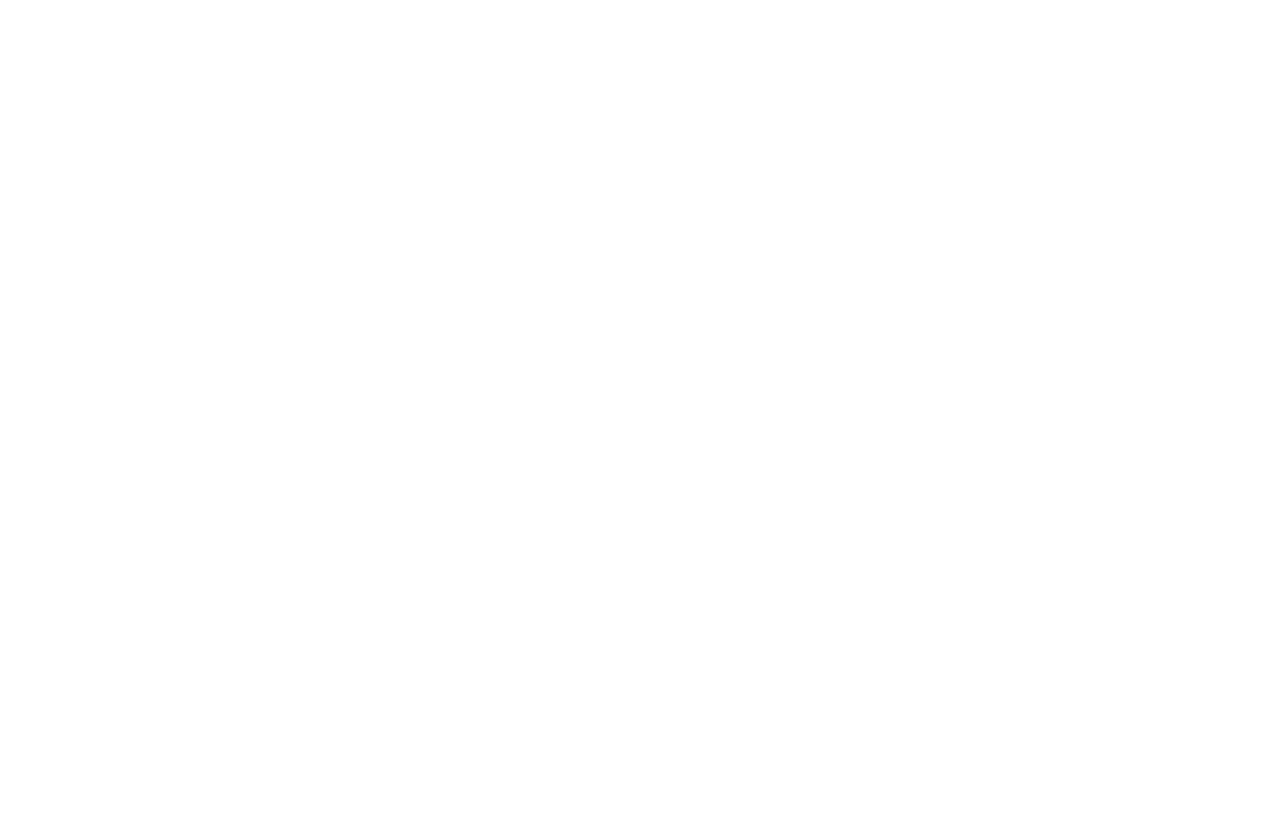
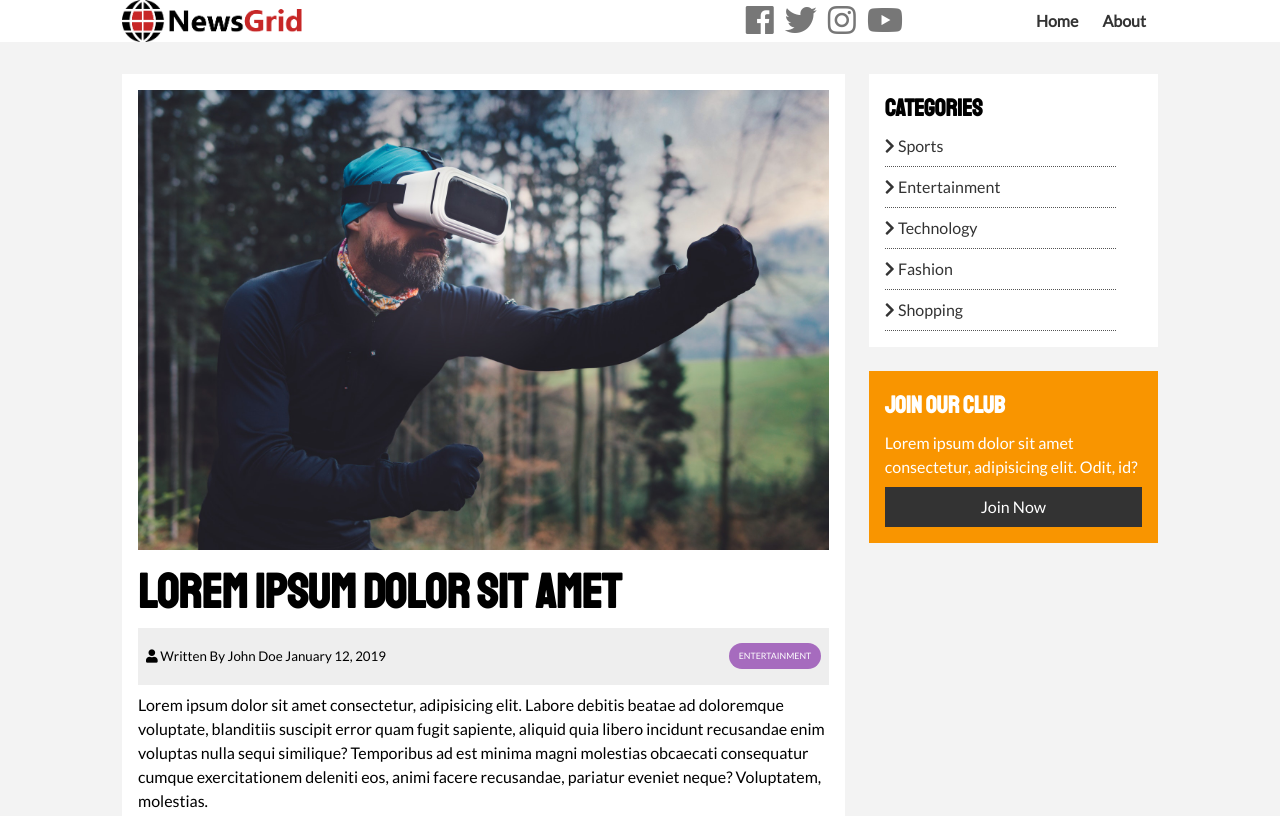
Before and after one commit to sivadathdev/NewsGrid, a plain HTML site: page article.html in a window 1280 px wide. Shown: the top 816 px of the page. Drawn offline with Linux system fonts and the light colour scheme.

Commit message:
All pages done

```diff
--- a/article.html
+++ b/article.html
@@ -0,0 +1,123 @@
+<!DOCTYPE html>
+<html lang="en">
+  <head>
+    <meta charset="UTF-8" />
+    <meta http-equiv="X-UA-Compatible" content="IE=edge" />
+    <meta name="viewport" content="width=device-width, initial-scale=1.0" />
+    <link
+      rel="stylesheet"
+      href="https://use.fontawesome.com/releases/v5.6.3/css/all.css"
+      integrity="sha384-UHRtZLI+pbxtHCWp1t77Bi1L4ZtiqrqD80Kn4Z8NTSRyMA2Fd33n5dQ8lWUE00s/"
+      crossorigin="anonymous"
+    />
+    <link
+      href="https://fonts.googleapis.com/css?family=Lato|Staatliches"
+      rel="stylesheet"
+    />
+    <link rel="stylesheet" href="css/styles.css" />
+    <link
+      rel="stylesheet"
+      media="screen and (max-width: 768px)"
+      href="css/mobile.css"
+    />
+    <title>NewsGrid | About</title>
+  </head>
+  <body>
+    <nav id="main-nav">
+      <div class="container">
+        <img src="./img/logo.png" alt="Logo" class="logo" />
+        <div class="social">
+          <a href="http://facebook.com" target="_blank"
+            ><i class="fab fa-facebook fa-2x"></i
+          ></a>
+          <a href="http://twitter.com" target="_blank"
+            ><i class="fab fa-twitter fa-2x"></i
+          ></a>
+          <a href="http://instagram.com" target="_blank"
+            ><i class="fab fa-instagram fa-2x"></i
+          ></a>
+          <a href="http://youtube.com" target="_blank"
+            ><i class="fab fa-youtube fa-2x"></i
+          ></a>
+        </div>
+        <ul>
+          <li><a href="index.html">Home</a></li>
+          <li><a href="about.html">About</a></li>
+        </ul>
+      </div>
+    </nav>
+
+    <!-- Articles -->
+    <section id="article">
+      <div class="container">
+        <div class="page-container">
+          <article class="card">
+            <img src="img/articles/ent1.jpg" alt="">
+            <h1 class="l-heading">Lorem ipsum dolor sit amet</h1>
+            <div class="meta">
+              <small>
+                <i class="fas fa-user"></i> Written By John Doe January 12, 2019
+              </small>
+              <div class="category category-ent">Entertainment</div>
+            </div>
+            <p>Lorem ipsum dolor sit amet consectetur, adipisicing elit. Labore debitis beatae ad doloremque voluptate, blanditiis suscipit error quam fugit sapiente, aliquid quia libero incidunt recusandae enim voluptas nulla sequi similique? Temporibus ad est minima magni molestias obcaecati consequatur cumque exercitationem deleniti eos, animi facere recusandae, pariatur eveniet neque? Voluptatem, molestias.</p>
+            <p>Lorem, ipsum dolor sit amet consectetur adipisicing elit. Beatae dignissimos dolorum ipsam corporis similique! Quis, esse minus? Ducimus tempore provident sunt officia? Velit temporibus harum voluptate, ipsum quisquam rerum doloremque consectetur quos incidunt deleniti dicta excepturi ratione, fugiat ad fuga in nam dolorum aut minus esse voluptatum suscipit et quae. Repellendus minus, ratione aperiam commodi voluptas iusto aliquam sapiente. Aut obcaecati, corporis praesentium porro nostrum excepturi animi repellendus incidunt non quis nisi assumenda voluptas possimus molestiae laboriosam iure sed architecto in perferendis magnam blanditiis voluptatum placeat labore odio? Unde id dolore aliquam, quas sit harum, saepe maiores facilis aliquid molestiae qui. Praesentium rerum, minima fugit laudantium quaerat voluptatem pariatur sequi saepe blanditiis nobis natus possimus quo, assumenda numquam sit, eaque accusamus incidunt exercitationem quis deleniti quisquam corrupti vel? Ut quisquam consequatur, doloribus voluptatibus iusto quaerat, sint non magnam reiciendis amet quos sapiente excepturi omnis laboriosam nobis, expedita delectus odio provident?</p>
+          </article>
+
+          <aside id="categories" class="card">
+            <h2>Categories</h2>
+            <ul class="list">
+              <li><a href="#"><i class="fas fa-chevron-right"></i> Sports</a></li>
+              <li><a href="#"><i class="fas fa-chevron-right"></i> Entertainment</a></li>
+              <li><a href="#"><i class="fas fa-chevron-right"></i> Technology</a></li>
+              <li><a href="#"><i class="fas fa-chevron-right"></i> Fashion</a></li>
+              <li><a href="#"><i class="fas fa-chevron-right"></i> Shopping</a></li>
+            </ul>
+          </aside>
+
+          <aside class="bg-secondary">
+            <h2>Join Our Club</h2>
+            <p>Lorem ipsum dolor sit amet consectetur, adipisicing elit. Odit, id?</p>
+            <a href="#" class="btn btn-dark btn-block">Join Now</a>
+          </aside>
+        </div>
+      </div>
+    </section>
+
+
+  <!-- Footer -->
+  <footer id="main-footer" class="py-2">
+    <div class="container footer-container">
+      <div>
+        <img src="./img/logo_light.png" alt="Newsgrid">
+        <p>Lorem, ipsum dolor sit amet consectetur adipisicing elit. Nam veritatis facere tempora, culpa vitae ipsa quos asperiores impedit! Omnis, exercitationem.</p>
+      </div>
+      <div>
+        <h3>Email Newsletter</h3>
+        <p>Lorem ipsum dolor sit amet consectetur, adipisicing elit.</p>
+        <form>
+          <input type="email" placeholder="Enter Email">
+          <input type="submit" value="Subscribe" class="btn btn-primary">
+        </form>
+      </div>
+      <div>
+        <h3>Site Links</h3>
+        <ul class="list">
+          <li><a href="#">Help & Support</a></li>
+          <li><a href="#">Privacy Policy</a></li>
+          <li><a href="#">About Us</a></li>
+          <li><a href="#">Contact</a></li>
+        </ul>
+      </div>
+      <div>
+        <h2>Join Our Club</h2>
+        <p>Lorem ipsum dolor sit amet consectetur adipisicing elit.</p>
+        <a href="#" class="btn btn-secondary btn">Join Now</a>
+      </div>
+      <div>
+        <p>Copyright &copy; 2019, All Rights Reserved</p>
+      </div>
+    </div>
+  </footer>
+  </body>
+</html>
--- a/css/styles.css
+++ b/css/styles.css
@@ -82,6 +82,9 @@ h1, h2, h3, h4, h5, h6 {
 .p-2 {padding: 1.5rem 0;}
 .p-3 {padding: 1.5rem 0;}
 
+.l-heading {
+  font-size: 3rem;
+}
 /*Utility */
 .container {
   max-width: var(--max-width);
@@ -261,7 +264,7 @@ h1, h2, h3, h4, h5, h6 {
 /* About */
 .page-container {
   display: grid;
-  grid-template-columns: 5fr 1fr;
+  grid-template-columns: 5fr 2fr;
   margin: 2rem 0;
   gap: 1.5rem;
 }
@@ -272,3 +275,14 @@ h1, h2, h3, h4, h5, h6 {
   width: 100%;
   padding: 1rem;
 }
+
+#article .meta {
+  display: flex;
+  justify-content: space-between;
+  align-items: center;
+  background: #eee;
+  padding: 0.5rem;
+}
+#article .meta .category {
+  margin-top: 0.4rem;
+}
```
